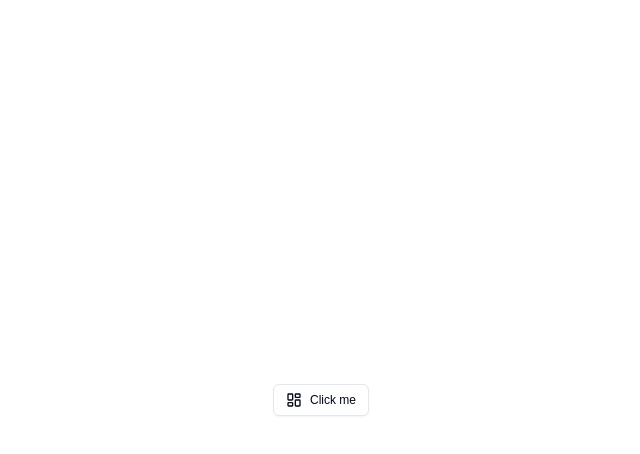
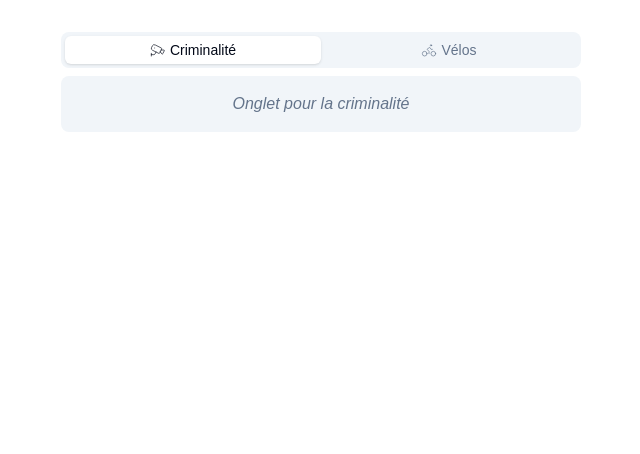
Before and after one commit to MisterAzix/hetic-urban-data-analytics, a Next.js app: page / in a window 1280 px wide. Shown: the top 454 px of the page, without its empty margins (319-959 px from the left). Built offline with nearby package versions, Linux system fonts and the light colour scheme.

Commit message:
feat: two main tabs on page

```diff
--- a/package.json
+++ b/package.json
@@ -9,12 +9,13 @@
     "lint": "next lint"
   },
   "dependencies": {
-    "next": "14.2.20",
-    "prettier": "^3.4.2",
     "@radix-ui/react-slot": "^1.1.1",
+    "@radix-ui/react-tabs": "^1.1.2",
     "class-variance-authority": "^0.7.1",
     "clsx": "^2.1.1",
     "lucide-react": "^0.468.0",
+    "next": "14.2.20",
+    "prettier": "^3.4.2",
     "react": "^18",
     "react-dom": "^18",
     "tailwind-merge": "^2.5.5",
--- a/src/app/page.tsx
+++ b/src/app/page.tsx
@@ -1,14 +1,30 @@
-import { Button } from '@/components/ui/button';
-
-import { LayoutDashboard } from 'lucide-react';
+import { Tabs, TabsContent, TabsList, TabsTrigger } from '@/components/ui/tabs';
+import { CctvIcon, BikeIcon } from 'lucide-react';
 
 export default function Home() {
   return (
     <main className="container mx-auto">
-      <div className="flex justify-center items-center h-screen">
-        <Button variant="outline" size="sm">
-          <LayoutDashboard /> Click me
-        </Button>
+      <div className="flex justify-center items-center pt-8">
+        <Tabs defaultValue="crime">
+          <TabsList className="mb-2">
+            <TabsTrigger value="crime" className="md:w-64">
+              <CctvIcon size={16} strokeWidth={1} className="mr-1" />
+              Criminalité
+            </TabsTrigger>
+            <TabsTrigger value="bicycle" className="md:w-64">
+              <BikeIcon size={16} strokeWidth={1} className="mr-1" />
+              Vélos
+            </TabsTrigger>
+          </TabsList>
+          <div className="bg-muted text-muted-foreground rounded-lg py-4">
+            <TabsContent value="crime" className="flex justify-center m-0">
+              <p className="italic">Onglet pour la criminalité</p>
+            </TabsContent>
+            <TabsContent value="bicycle" className="flex justify-center m-0">
+              <p className="italic">Onglet pour les vélos</p>
+            </TabsContent>
+          </div>
+        </Tabs>
       </div>
     </main>
   );
--- /dev/null
+++ b/src/components/ui/tabs.tsx
@@ -0,0 +1,55 @@
+'use client';
+
+import * as React from 'react';
+import * as TabsPrimitive from '@radix-ui/react-tabs';
+
+import { cn } from '@/lib/utils';
+
+const Tabs = TabsPrimitive.Root;
+
+const TabsList = React.forwardRef<
+  React.ElementRef<typeof TabsPrimitive.List>,
+  React.ComponentPropsWithoutRef<typeof TabsPrimitive.List>
+>(({ className, ...props }, ref) => (
+  <TabsPrimitive.List
+    ref={ref}
+    className={cn(
+      'inline-flex h-9 items-center justify-center rounded-lg bg-muted p-1 text-muted-foreground',
+      className,
+    )}
+    {...props}
+  />
+));
+TabsList.displayName = TabsPrimitive.List.displayName;
+
+const TabsTrigger = React.forwardRef<
+  React.ElementRef<typeof TabsPrimitive.Trigger>,
+  React.ComponentPropsWithoutRef<typeof TabsPrimitive.Trigger>
+>(({ className, ...props }, ref) => (
+  <TabsPrimitive.Trigger
+    ref={ref}
+    className={cn(
+      'inline-flex items-center justify-center whitespace-nowrap rounded-md px-3 py-1 text-sm font-medium ring-offset-background transition-all focus-visible:outline-none focus-visible:ring-2 focus-visible:ring-ring focus-visible:ring-offset-2 disabled:pointer-events-none disabled:opacity-50 data-[state=active]:bg-background data-[state=active]:text-foreground data-[state=active]:shadow',
+      className,
+    )}
+    {...props}
+  />
+));
+TabsTrigger.displayName = TabsPrimitive.Trigger.displayName;
+
+const TabsContent = React.forwardRef<
+  React.ElementRef<typeof TabsPrimitive.Content>,
+  React.ComponentPropsWithoutRef<typeof TabsPrimitive.Content>
+>(({ className, ...props }, ref) => (
+  <TabsPrimitive.Content
+    ref={ref}
+    className={cn(
+      'mt-2 ring-offset-background focus-visible:outline-none focus-visible:ring-2 focus-visible:ring-ring focus-visible:ring-offset-2',
+      className,
+    )}
+    {...props}
+  />
+));
+TabsContent.displayName = TabsPrimitive.Content.displayName;
+
+export { Tabs, TabsList, TabsTrigger, TabsContent };
```
Also changed, not shown: 1 other file (tests, documents, lock files or other folders).
